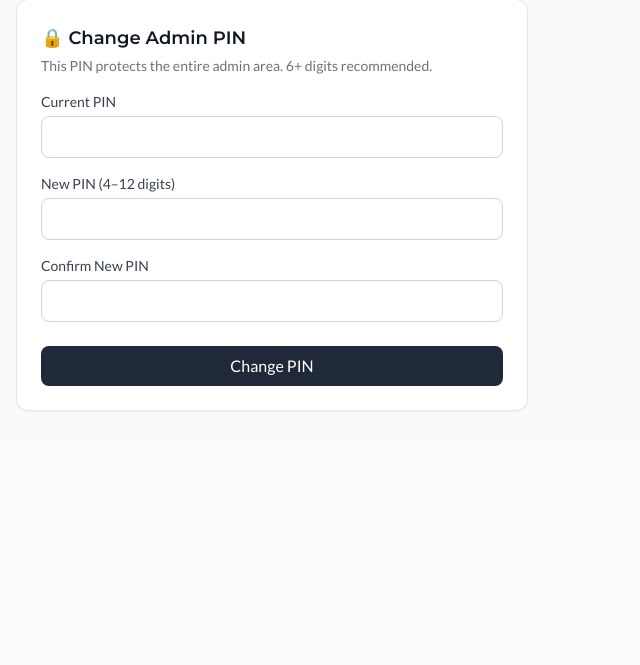
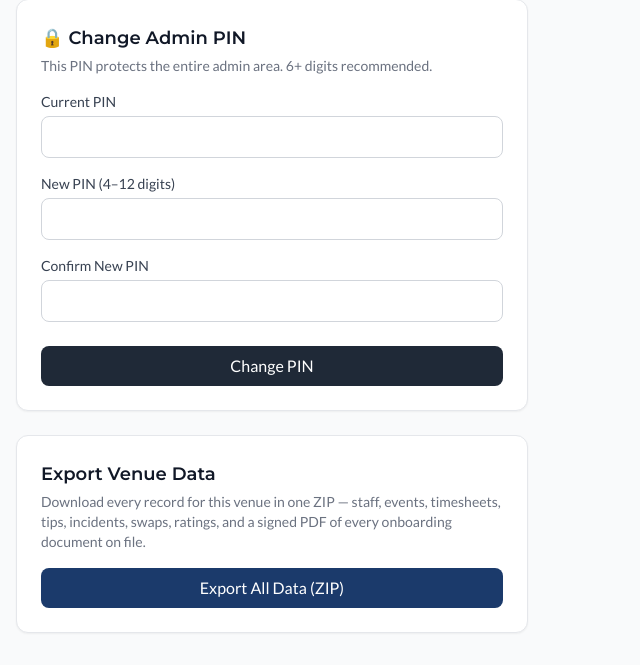
Before and after one commit to wavesurgeai-art/venuehr, a Flask app: page /admin/settings in a window 1280 px wide. Shown: the part 551-1216 px from the top of the page, without its empty margins (0-640 px from the left). Before the commit the page ends 962 px from the top, so only its background shows below. Run offline with Flask 3, Linux system fonts and the light colour scheme; the visitor is signed in with stand-in values (Sample User, id 1); data that the repository does not hold is empty; parts of the project's set-up code (start-up, migrations or seed data) failed here and were passed over; some libraries are stand-ins or nearby versions.

Commit message:
Update admin_settings.html

```diff
--- a/templates/admin_settings.html
+++ b/templates/admin_settings.html
@@ -63,4 +63,16 @@
         </button>
     </form>
 </div>
+
+<div class="bg-white rounded-xl shadow-sm p-6 border border-gray-200 max-w-lg mt-6">
+    <h2 class="text-lg font-semibold text-gray-900 mb-1">Export Venue Data</h2>
+    <p class="text-sm text-gray-500 mb-4">
+        Download every record for this venue in one ZIP — staff, events, timesheets, tips,
+        incidents, swaps, ratings, and a signed PDF of every onboarding document on file.
+    </p>
+    <a href="{{ url_for('venue_export') }}"
+       class="block w-full text-center bg-rose-600 text-white py-2 rounded-lg font-medium hover:bg-rose-700">
+        Export All Data (ZIP)
+    </a>
+</div>
 {% endblock %}
```
